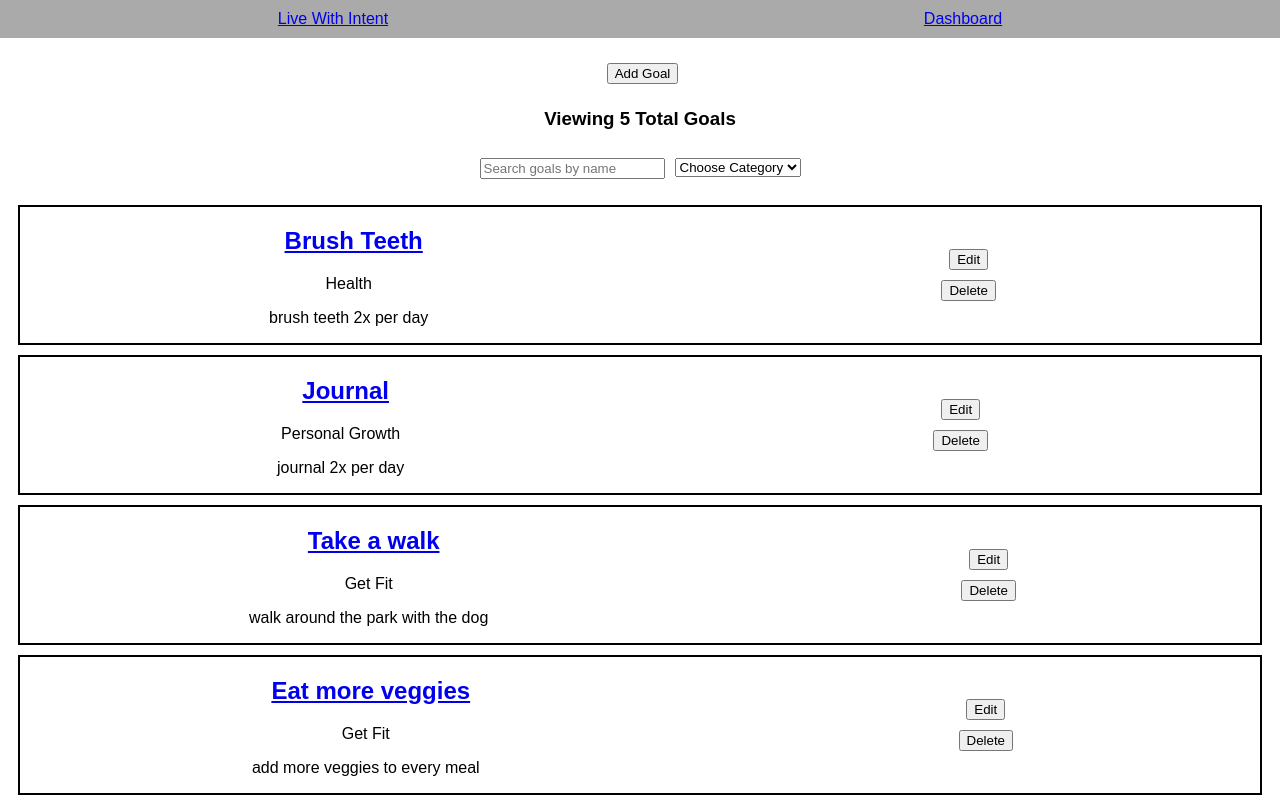
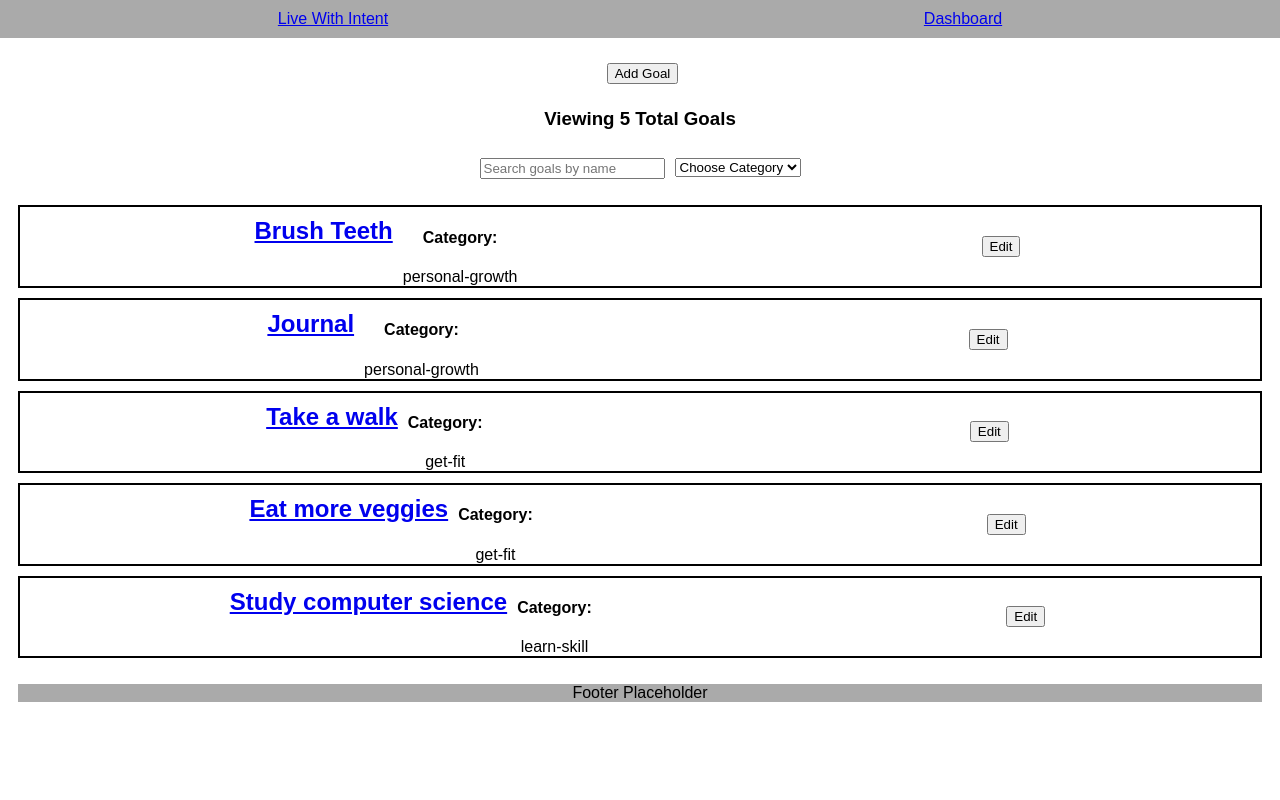
Before and after one commit to t-keazirian/live-with-intent, a React (Create React App) app: page /dashboard in a window 1280 px wide. Shown: the top 800 px of the page. Built offline with nearby package versions, Linux system fonts and the light colour scheme.

Commit message:
added functionality to edit/delete w context

```diff
--- a/src/App.css
+++ b/src/App.css
@@ -26,3 +26,8 @@ div.error {
 div.one-goal-item {
   margin-top: 60px;
 }
+
+div.category-div, div.note-div {
+  display: flex;
+  flex-direction: column;
+}
--- a/src/App.js
+++ b/src/App.js
@@ -1,53 +1,83 @@
 import React from 'react';
 import './App.css';
 import Nav from './Nav/Nav';
-import Footer from './Footer/Footer'
-import { Route, Switch } from "react-router-dom";
+import Footer from './Footer/Footer';
+import { Route, Switch } from 'react-router-dom';
 import AddNewOTGoal from './AddNewGoal/AddNewGoal';
 import Dashboard from './Dashboard/Dashboard';
 import LandingPage from './LandingPage/LandingPage';
 import NotFound from './NotFound/NotFound';
 import UpdateGoal from './UpdateGoal/UpdateGoal';
 import Goal from './Goal/Goal';
+import ApiContext from './Context/ApiContext';
+import GOALS from './store';
 
-function App() {
+class App extends React.Component {
+	constructor() {
+		super();
+		this.state = {
+			goals: [],
+		};
+	}
+
+	componentDidMount() {
+		this.setState({
+			goals: GOALS,
+		});
+	}
+
+	handleDeleteGoal = goalId => {
+		const newArray = this.state.goals.filter(goal => goal.id !== goalId);
+		this.setState({
+			goals: newArray,
+		});
+		console.log(newArray);
+	};
+
+	handleEditGoal = updatedGoal => {
+		const newGoalArray = this.state.goals.map(goal => {
+			if (goal.id === updatedGoal.id) {
+				goal.goalName = updatedGoal.goalName;
+				goal.category = updatedGoal.category;
+				goal.notes = updatedGoal.notes;
+			}
+			return goal;
+		});
+		this.setState({
+			goals: newGoalArray,
+		});
+	};
+
+	render() {
+		const contextValue = {
+			goals: this.state.goals,
+			deleteGoal: this.handleDeleteGoal,
+			updateGoal: this.handleEditGoal,
+		};
+
 		return (
-    <div className='app'>
-    <main className='main-app'>
+			<ApiContext.Provider value={contextValue}>
+				<div className="app">
+					<main className="main-app">
 						<nav>
 							<Nav />
 						</nav>
 						<Switch>
-      <Route
-        exact path='/'
-        component={LandingPage}
-      />
-      <Route
-        path='/dashboard'
-        component={Dashboard}
-      />
-      <Route
-        path='/add-new-goal'
-        component={AddNewOTGoal}
-      />
-      <Route
-        path='/edit-goal'
-        component={UpdateGoal}
-      />
-      <Route
-        path='/goal/:id'
-        component={Goal}
-      />
-      <Route
-        component={NotFound}
-      />
+							<Route exact path="/" component={LandingPage} />
+							<Route path="/dashboard" component={Dashboard} />
+							<Route path="/add-new-goal" component={AddNewOTGoal} />
+							<Route path="/edit-goal/:id" component={UpdateGoal} />
+							<Route path="/goal/:id" component={Goal} />
+							<Route component={NotFound} />
 						</Switch>
 					</main>
 					<footer>
 						<Footer />
 					</footer>
 				</div>
+			</ApiContext.Provider>
 		);
+	}
 }
 
 export default App;
--- a/src/Dashboard/Dashboard.js
+++ b/src/Dashboard/Dashboard.js
@@ -6,36 +6,6 @@ import CategoryList from '../CategoryList/CategoryList';
 import GOALS from '../store';
 
 class Dashboard extends React.Component {
-	// constructor(props) {
-	// 	super(props);
-	// 	this.state = {
-	// 		searchTerm: ''
-	// 	}
-	// }
-
-	// editSearchTerm = e => {
-	// 	this.setState({
-	// 		searchTerm: e.target.value
-	// 	})
-	// }
-
-	// dynamicSearch = () => {
-	// 	return GOALS.filter(goal => goal.toLowerCase().includes(this.state.searchTerm.toLowerCase()))
-	// }
-
-	constructor(props) {
-		super(props);
-		this.state = {
-			search: null
-		}
-	}
-
-	handleSearch = e => {
-		this.setState({
-			search: e.target.value
-		})
-	}
-
 	render() {
 		return (
 			<div className="dashboard">
@@ -53,16 +23,12 @@ class Dashboard extends React.Component {
 							type="text"
 							className="name-search"
 							placeholder="Search goals by name"
-							// value={this.state.searchTerm}
-							onChange={e => this.handleSearch(e)}
 						/>
 
 						<CategoryList />
-
 					</div>
 				</section>
 
-					{/* {(this.state.search === null) ? <TotalGoals /> : GOALS.goalName.toLowerCase().includes(this.state.search.toLowerCase())} */}
 				<TotalGoals />
 			</div>
 		);
--- a/src/Goal/Goal.js
+++ b/src/Goal/Goal.js
@@ -1,9 +1,19 @@
 import React from 'react';
 import GOALS from '../store';
 import { withRouter, Link } from 'react-router-dom';
+import ApiContext from '../Context/ApiContext';
 
 class Goal extends React.Component {
+
+	static contextType = ApiContext;
+
 	handleCancel = () => {
+		this.props.history.push('/dashboard');
+	};
+
+	handleClickDelete = () => {
+	  const goalId = parseInt(this.props.match.params.id)
+		this.context.deleteGoal(goalId);
 		this.props.history.push('/dashboard');
 	};
 
@@ -18,16 +28,23 @@ class Goal extends React.Component {
 					<div className="one-goal-item">
 						<div key={oneGoal.id} className="goal-item">
 							<h2 className="goals-header">{oneGoal.goalName}</h2>
-							<p className="category">{oneGoal.category}</p>
-							<p className="goal-note">{oneGoal.notes}</p>
-
+							<div className="category-div">
+								<h4>Category:</h4>
+								<span className="category">{oneGoal.category}</span>
+							</div>
+							<div className="note-div">
+								<h4>Notes:</h4>
+								<span className="goal-note">{oneGoal.notes}</span>
+							</div>
 							<div className="button-container">
-								<Link to="/edit-goal">
-									<button type="submit" onClick={this.handleClickEdit}>
-										Edit
-									</button>
+								<Link to={`/edit-goal/${oneGoal.id}`}>
+									<button type="submit">Edit</button>
 								</Link>
-								<button className="delete-goal-btn" type="submit">
+								<button
+								className="delete-goal-btn"
+								type="submit"
+								onClick={this.handleClickDelete}
+								>
 									Delete
 								</button>
 								<button className="go-back" onClick={this.handleCancel}>
--- /dev/null
+++ b/src/IndvGoal/IndvGoal.js
@@ -0,0 +1,39 @@
+import React from 'react';
+import { Link } from 'react-router-dom';
+import ApiContext from '../Context/ApiContext';
+
+class IndvGoal extends React.Component {
+	static contextType = ApiContext;
+
+	render() {
+
+		const { goal } = this.props;
+		return (
+			<div key={goal.id} className="goal-item">
+				<li key={goal.id} className="list-goal-item">
+					<Link to={`/goal/${goal.id}`}>
+						<h2 className="goals-header">{goal.goalName}</h2>
+					</Link>
+					<div className="category-div">
+						<h4>Category:</h4>
+						<span className="category">{goal.category}</span>
+					</div>
+				</li>
+				<div className="button-container">
+					<Link to={`/edit-goal/${goal.id}`}>
+						<button type="submit">Edit</button>
+					</Link>
+					{/* <button
+						className="delete-goal-btn"
+						type="submit"
+						onClick={this.handleClickDelete}
+					>
+						Delete
+					</button> */}
+				</div>
+			</div>
+		);
+	}
+}
+
+export default IndvGoal;
--- a/src/TotalGoals/TotalGoals.js
+++ b/src/TotalGoals/TotalGoals.js
@@ -1,16 +1,10 @@
 import React from 'react';
 import './totalgoals.css';
-import { Link } from 'react-router-dom';
-import GOALS from '../store';
+import IndvGoal from '../IndvGoal/IndvGoal';
+import ApiContext from '../Context/ApiContext';
 
 class TotalGoals extends React.Component {
-	handleClickDelete() {
-		console.log('clicked');
-	}
-
-	handleClickEdit() {
-		console.log('clicked');
-	}
+	static contextType = ApiContext;
 
 	render() {
 		return (
@@ -18,30 +12,8 @@ class TotalGoals extends React.Component {
 				<div className="goals-container">
 					<div className="goals-list">
 						<ul>
-							{GOALS.map(goal => (
-								<div key={goal.id} className="goal-item">
-									<li key={goal.id} className="list-goal-item">
-										<Link to={`/goal/${goal.id}`}>
-											<h2 className="goals-header">{goal.goalName}</h2>
-										</Link>
-										<p className="category">{goal.category}</p>
-										<p className="goal-note">{goal.notes}</p>
-									</li>
-									<div className="button-container">
-										<Link to="/edit-goal">
-											<button type="submit" onClick={this.handleClickEdit}>
-												Edit
-											</button>
-										</Link>
-										<button
-											className="delete-goal-btn"
-											type="submit"
-											onClick={this.handleClickDelete}
-										>
-											Delete
-										</button>
-									</div>
-								</div>
+							{this.context.goals.map(goal => (
+								<IndvGoal goal={goal}/>
 							))}
 						</ul>
 					</div>
--- a/src/TotalGoals/totalgoals.css
+++ b/src/TotalGoals/totalgoals.css
@@ -3,7 +3,10 @@ section.goal-summary-container, h1.total, .goal-item {
 }
 
 li.list-goal-item {
+  display: flex;
   list-style-type: none;
+  flex-direction: column;
+  /* align-items: center; */
 }
 
 ul {
@@ -11,8 +14,8 @@ ul {
 }
 
 h2.goals-header {
-  padding-left: 10px;
   text-align: center;
+  margin: 10px;
 }
 
 div.goal-item {
@@ -32,11 +35,15 @@ div.button-container {
   div.goal-item {
     flex-direction: row;
     justify-content: space-around;
-    align-items: center;
+    /* align-items: center; */
   }
 
   div.button-container {
     flex-direction: column;
     align-self: center;
   }
+
+  li.list-goal-item {
+    flex-direction: row;
+  }
 }
--- a/src/UpdateGoal/UpdateGoal.js
+++ b/src/UpdateGoal/UpdateGoal.js
@@ -1,4 +1,5 @@
 import React from 'react';
+import ApiContext from '../Context/ApiContext';
 
 class UpdateGoal extends React.Component {
 	constructor(props) {
@@ -8,6 +9,19 @@ class UpdateGoal extends React.Component {
 			category: '',
 			notes: '',
 		};
+	}
+
+	static contextType = ApiContext;
+
+	componentDidMount() {
+		const goal = this.context.goals.find(
+			goal => goal.id === parseInt(this.props.match.params.id)
+		);
+		this.setState({
+			goalName: goal.goalName,
+			category: goal.category,
+			notes: goal.notes,
+		});
 	}
 
 	handleNameChange = e => {
@@ -32,11 +46,18 @@ class UpdateGoal extends React.Component {
 		this.props.history.push('/dashboard');
 	};
 
+	handleClickDelete = () => {
+	  const goalId = parseInt(this.props.match.params.id)
+		this.context.deleteGoal(goalId);
+	};
+
 	handleSubmit = e => {
 		e.preventDefault();
-		// const { goalName, category, notes } = this.state;
-		// const newGoal = { goalName, category, notes };
-    console.log('clicked');
+		const { goalName, category, notes } = this.state;
+		const id = parseInt(this.props.match.params.id);
+		const newGoal = { goalName, category, notes, id };
+		this.context.updateGoal(newGoal);
+		this.props.history.push('/dashboard');
 	};
 
 	render() {
@@ -54,7 +75,7 @@ class UpdateGoal extends React.Component {
 								type="text"
 								name="edit-goal-name"
 								id="edit-goal-name"
-                value={goalName}
+								value={goalName}
 								onChange={this.handleNameChange}
 								required
 							/>
@@ -67,7 +88,7 @@ class UpdateGoal extends React.Component {
 									name="edit-goal-category"
 									id="edit-goal-category"
 									onChange={this.handleCategoryChange}
-                  value={category}
+									value={category}
 								>
 									<option value="">Choose Category</option>
 									<option value="get-fit">Get Fit</option>
@@ -88,13 +109,18 @@ class UpdateGoal extends React.Component {
 								id="edit-goal-notes"
 								maxLength="75"
 								onChange={this.handleNotesChange}
-                value={notes}
+								value={notes}
 							></textarea>
 						</section>
 
 						<div className="edit-goal">
-							<button type="submit">
-								Update Goal
+							<button type="submit">Update</button>
+							<button
+								className="delete-goal-btn"
+								type="submit"
+								onClick={this.handleClickDelete}
+							>
+								Delete
 							</button>
 							<button className="go-back" onClick={this.handleCancel}>
 								Cancel
--- a/src/store.js
+++ b/src/store.js
@@ -2,31 +2,31 @@ const GOALS = [
 	{
 		id: 1,
 		goalName: 'Brush Teeth',
-		category: 'Health',
+		category: 'personal-growth',
 		notes: 'brush teeth 2x per day',
 	},
 	{
 		id: 2,
 		goalName: 'Journal',
-		category: 'Personal Growth',
+		category: 'personal-growth',
 		notes: 'journal 2x per day',
 	},
 	{
 		id: 3,
 		goalName: 'Take a walk',
-		category: 'Get Fit',
+		category: 'get-fit',
 		notes: 'walk around the park with the dog',
 	},
 	{
 		id: 4,
 		goalName: 'Eat more veggies',
-		category: 'Get Fit',
+		category: 'get-fit',
 		notes: 'add more veggies to every meal',
 	},
 	{
 		id: 5,
 		goalName: 'Study computer science',
-		category: 'Learn a skill',
+		category: 'learn-skill',
 		notes: 'study for 20 min per day',
 	},
 ];
```
Also changed, not shown: src/AddNewGoal/AddNewGoal.js (+0 -16 lines). Lines whose indentation alone changed are shown as unchanged.
